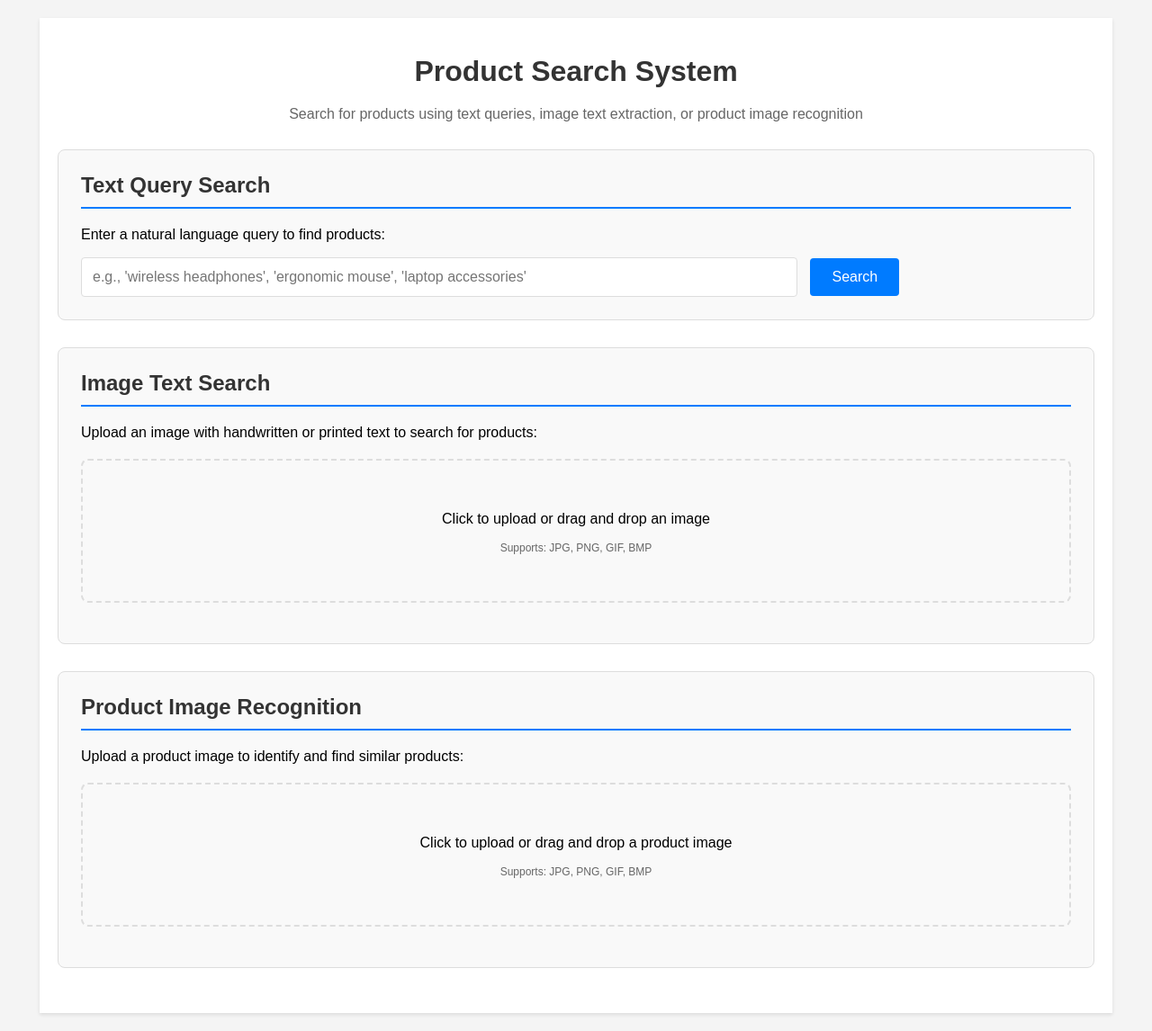
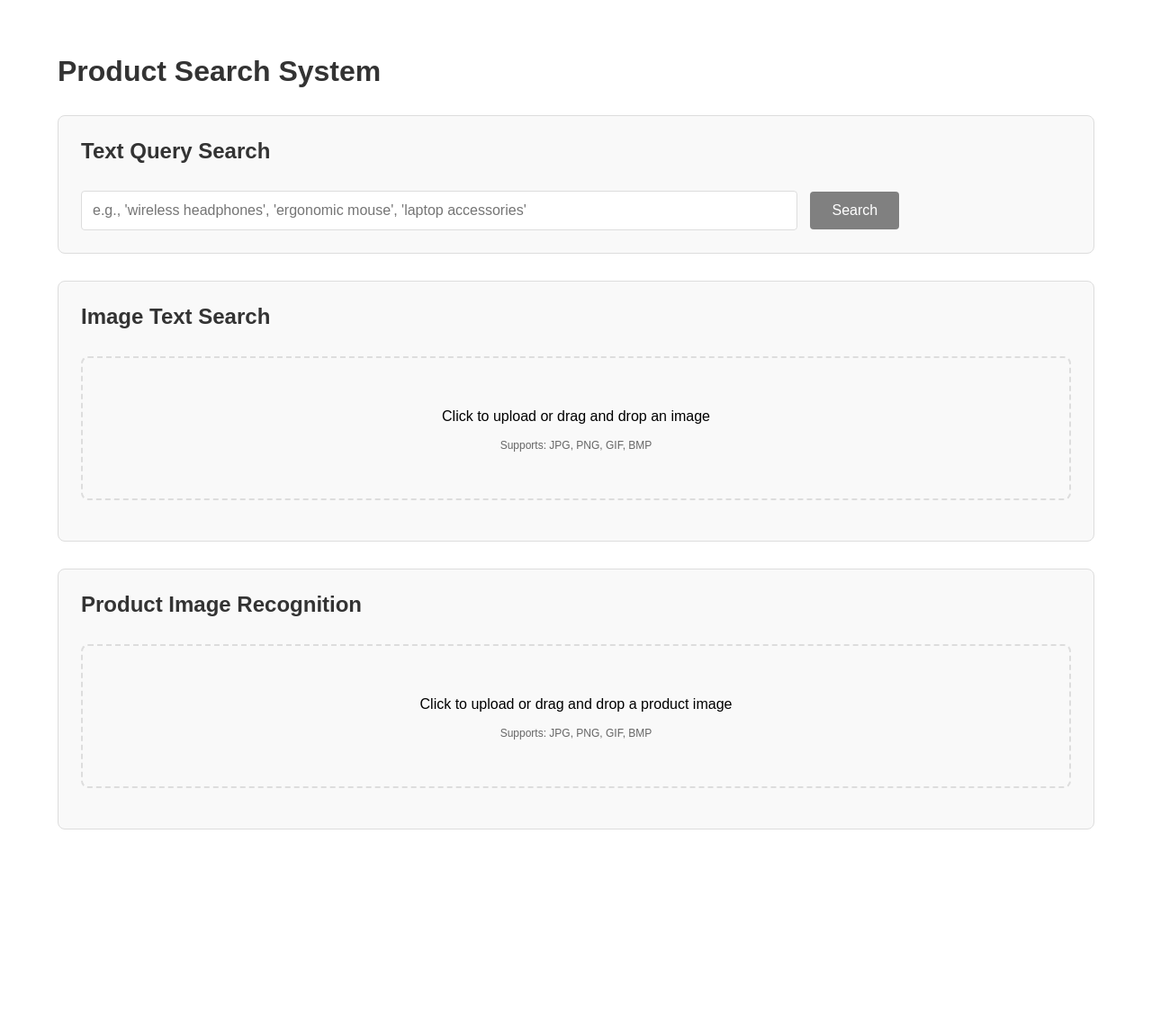
Before and after one commit to heisenbug0/radio_app, a Flask app: page / in a window 1280 px wide. Shown: the whole page at 90% size. After the commit the page ends 922 px from the top, so only its background shows below. Run offline with Flask 3, Linux system fonts and the light colour scheme.

Commit message:
Update index.html to enhance UI by removing unnecessary styles and text, improving layout consistency, and adjusting button colors for better visibility.

```diff
--- a/templates/index.html
+++ b/templates/index.html
@@ -7,7 +7,6 @@
     <style>
         body {
             font-family: Arial, sans-serif;
-            background-color: #f4f4f4;
             margin: 0;
             padding: 0;
         }
@@ -17,17 +16,15 @@
             margin: 20px auto;
             background: #fff;
             padding: 20px;
-            box-shadow: 0 2px 4px rgba(0,0,0,0.1);
         }
 
         h1 {
             color: #333;
             margin-bottom: 20px;
-            text-align: center;
+            text-align: left;
         }
 
         .subtitle {
-            color: #666;
             text-align: center;
             margin-bottom: 30px;
             font-size: 16px;
@@ -45,7 +42,6 @@
             color: #333;
             margin-top: 0;
             margin-bottom: 20px;
-            border-bottom: 2px solid #007bff;
             padding-bottom: 10px;
         }
 
@@ -58,18 +54,14 @@
         }
 
         .search-button {
+            background-color: grey;
             padding: 12px 24px;
-            background: #007bff;
             color: white;
             border: none;
             border-radius: 4px;
             cursor: pointer;
             font-size: 16px;
             margin-left: 10px;
-        }
-
-        .search-button:hover {
-            background: #0056b3;
         }
 
         .upload-area {
@@ -82,12 +74,8 @@
             margin: 20px 0;
         }
 
-        .upload-area:hover {
-            border-color: #007bff;
-        }
-
         .upload-area.dragover {
-            border-color: #007bff;
+            border-color: #0f0f0f;
             background-color: #f0f8ff;
         }
 
@@ -97,7 +85,6 @@
             margin: 20px auto;
             display: none;
             border-radius: 4px;
-            box-shadow: 0 2px 4px rgba(0,0,0,0.1);
         }
 
         .results-section {
@@ -130,7 +117,7 @@
 
         .spinner {
             border: 4px solid #f3f3f3;
-            border-top: 4px solid #007bff;
+            border-top: 4px solid grey;
             border-radius: 50%;
             width: 40px;
             height: 40px;
@@ -197,18 +184,16 @@
 <body>
     <div class="container">
         <h1>Product Search System</h1>
-        <p class="subtitle">Search for products using text queries, image text extraction, or product image recognition</p>
 
         <!-- Text Query Section -->
         <div class="section">
             <h2>Text Query Search</h2>
-            <p>Enter a natural language query to find products:</p>
             <input type="text" id="textSearchInput" class="search-input" placeholder="e.g., 'wireless headphones', 'ergonomic mouse', 'laptop accessories'">
             <button onclick="searchProducts()" class="search-button">Search</button>
 
             <div class="loading" id="textLoading">
                 <div class="spinner"></div>
-                <p>Searching for products...</p>
+                <p>Searching...</p>
             </div>
 
             <div class="results-section" id="textResultsSection">
@@ -233,7 +218,6 @@
         <!-- Image Text Query Section -->
         <div class="section">
             <h2>Image Text Search</h2>
-            <p>Upload an image with handwritten or printed text to search for products:</p>
             <div class="upload-area" id="imageUploadArea">
                 <p>Click to upload or drag and drop an image</p>
                 <p style="font-size: 12px; color: #666;">Supports: JPG, PNG, GIF, BMP</p>
@@ -272,7 +256,6 @@
         <!-- Product Image Recognition Section -->
         <div class="section">
             <h2>Product Image Recognition</h2>
-            <p>Upload a product image to identify and find similar products:</p>
             <div class="upload-area" id="productUploadArea">
                 <p>Click to upload or drag and drop a product image</p>
                 <p style="font-size: 12px; color: #666;">Supports: JPG, PNG, GIF, BMP</p>
```
